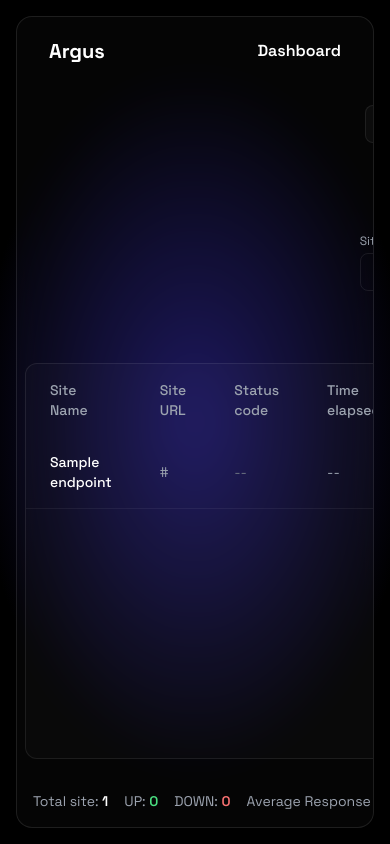
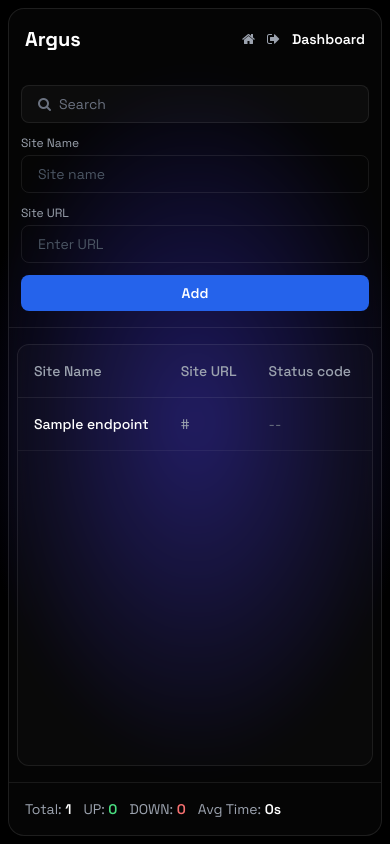
Before and after one commit to harshanrepo/Argus-API-Uptime-Monitor, a Flask app: page /dashboard in a window 390 px wide. Run offline with Flask 3, Linux system fonts and the light colour scheme; the visitor is signed in with stand-in values (Sample User, id 1); tables that the repository leaves empty hold one stand-in row (values such as "Sample post"); some libraries are stand-ins or nearby versions.

Commit message:
style: make all pages responsive for mobile.

```diff
--- a/templates/dashboard.html
+++ b/templates/dashboard.html
@@ -5,77 +5,91 @@
     <meta charset="UTF-8">
     <meta name="viewport" content="width=device-width, initial-scale=1.0">
     <title>Argus - Dashboard</title>
-    <link rel="shortcut icon" href="favicon.png" type="image/png">
-    <link href="https://fonts.googleapis.com/css2?family=Space+Grotesk:wght@300;400;500;600;700&display=swap"
-        rel="stylesheet">
+    <link rel="shortcut icon" href="/static/favicon.png" type="image/png">
+    <link href="https://fonts.googleapis.com/css2?family=Space+Grotesk:wght@300;400;500;600;700&display=swap" rel="stylesheet">
     <script src="https://cdn.tailwindcss.com"></script>
     <link rel="stylesheet" href="https://cdnjs.cloudflare.com/ajax/libs/font-awesome/4.7.0/css/font-awesome.min.css">
 </head>
 
-<body class="bg-black text-white font-['Space_Grotesk'] min-h-screen p-4"
+<body class="bg-black text-white font-['Space_Grotesk'] min-h-screen p-2 md:p-4"
     style="background: radial-gradient(ellipse 80% 60% at center, #1a1560 0%, #000000 70%);">
 
     <!-- Outer glass card -->
-    <div class="min-h-[calc(100vh-2rem)] rounded-2xl flex flex-col overflow-hidden" style="background: rgba(255,255,255,0.02);
+    <div class="min-h-[calc(100vh-1rem)] md:min-h-[calc(100vh-2rem)] rounded-2xl flex flex-col overflow-hidden"
+        style="background: rgba(255,255,255,0.02);
                border: 1px solid rgba(255,255,255,0.1);
                backdrop-filter: blur(20px);
                -webkit-backdrop-filter: blur(20px);">
 
-        <!-- Top Navbar — no bottom border -->
-        <div class="flex justify-between items-center px-8 py-5">
+        <!-- Top Navbar -->
+        <div class="flex justify-between items-center px-4 md:px-8 py-4">
             <h1 class="text-white font-bold text-xl"><a href="/">Argus</a></h1>
+
             <!-- Flash messages -->
             {% with messages = get_flashed_messages(with_categories=true) %}
             {% if messages %}
                 {% for category, message in messages %}
                     {% if category == 'error' %}
-            <div class="bg-red-500/10 border border-red-500/30 text-red-400 text-sm px-4 py-3 rounded-lg mb-4">
+                    <div class="bg-red-500/10 border border-red-500/30 text-red-400 text-xs px-3 py-2 rounded-lg">
                         ⚠️ {{ message }}
                     </div>
                     {% endif %}
                 {% endfor %}
             {% endif %}
             {% endwith %}
-            <h2 class="text-white font-semibold text-base">Dashboard</h2>
+
+            <!-- Mobile logout button -->
+            <div class="flex items-center gap-3">
+                <a href="/" class="md:hidden text-gray-400 hover:text-white text-sm">
+                    <i class="fa fa-home"></i>
+                </a>
+                <a href="/logout" class="md:hidden text-gray-400 hover:text-white text-sm">
+                    <i class="fa fa-sign-out"></i>
+                </a>
+                <h2 class="text-white font-semibold text-sm md:text-base">Dashboard</h2>
+            </div>
         </div>
 
         <!-- Body layout -->
         <div class="flex flex-1">
-            <!-- Sidebar-->
-            <div class="hidden md:flex w-36 flex-col justify-center gap-3 px-5 py-6">
+
+            <!-- Sidebar — hidden on mobile -->
+            <div class="hidden md:flex w-36 flex-col justify-center gap-3 px-5 py-6"
+                style="border-right: 1px solid rgba(255,255,255,0.08);">
                 <a href="/"
-                    class="flex items-center gap-3  hover:text-white transition text-sm py-2 px-3 rounded-lg hover:bg-white/5">
-                    <span><i class="fa fa-home"></i></span> Home
+                    class="flex items-center gap-3 text-gray-400 hover:text-white transition text-sm py-2 px-3 rounded-lg hover:bg-white/5">
+                    <i class="fa fa-home"></i> Home
                 </a>
                 <a href="/logout"
-                    class="flex items-center gap-3  hover:text-white transition text-sm py-2 px-3 rounded-lg hover:bg-white/5">
-                    <span><i class="fa fa-sign-out""></i></span> Logout
+                    class="flex items-center gap-3 text-gray-400 hover:text-white transition text-sm py-2 px-3 rounded-lg hover:bg-white/5">
+                    <i class="fa fa-sign-out"></i> Logout
                 </a>
             </div>
 
             <!-- Main content -->
-            <div class=" flex-1 flex flex-col">
+            <div class="flex-1 flex flex-col min-w-0">
 
                 <!-- Add form row -->
-                            <div class="flex flex-col md:flex-row items-end gap-4 px-4 md:px-6 py-5">
+                <div class="flex flex-col md:flex-row items-stretch md:items-end gap-3 px-3 md:px-6 py-4"
+                    style="border-bottom: 1px solid rgba(255,255,255,0.08);">
 
                     <!-- Search -->
-                                <div class="flex items-center gap-2 px-4 py-2 rounded-lg"
+                    <div class="flex items-center gap-2 px-4 py-2 rounded-lg w-full md:w-auto"
                         style="border: 1px solid rgba(255,255,255,0.08); background: rgba(255,255,255,0.03);">
                         <span class="text-gray-500 text-sm"><i class="fa fa-search"></i></span>
                         <input type="text" id="searchInput" placeholder="Search"
-                                        class="bg-transparent text-white text-sm outline-none w-36 placeholder-gray-500"
+                            class="bg-transparent text-white text-sm outline-none w-full md:w-36 placeholder-gray-500"
                             onkeyup="searchTable()">
                     </div>
 
                     <!-- Form -->
-                                <form method="POST" action="/data_add"
-                                    class="flex flex-col md:flex-row items-end gap-4 flex-1">
+                    <form method="POST" action="/data_add" class="flex flex-col md:flex-row items-stretch md:items-end gap-3 flex-1">
+
                         <!-- Site Name -->
                         <div class="flex flex-col gap-1">
                             <label class="text-gray-400 text-xs">Site Name</label>
                             <input type="text" name="name" placeholder="Site name" required
-                                            class="bg-transparent text-white text-sm outline-none rounded-lg px-4 py-2 placeholder-gray-600 w-44"
+                                class="bg-transparent text-white text-sm outline-none rounded-lg px-4 py-2 placeholder-gray-600 w-full md:w-44"
                                 style="border: 1px solid rgba(255,255,255,0.08);">
                         </div>
 
@@ -89,7 +103,7 @@
 
                         <!-- Add button -->
                         <button type="submit"
-                                        class="bg-blue-600 hover:bg-blue-700 text-white px-6 py-2 rounded-lg text-sm font-semibold transition duration-200">
+                            class="w-full md:w-auto bg-blue-600 hover:bg-blue-700 text-white px-6 py-2 rounded-lg text-sm font-semibold transition duration-200">
                             Add
                         </button>
 
@@ -97,26 +111,26 @@
                 </div>
 
                 <!-- Table card -->
-                            <div class="flex-1 mx-2 md:mx-4 mb-4 rounded-xl overflow-x-auto" style="background: rgba(255,255,255,0.02);
-                border: 1px solid rgba(255,255,255,0.08);">
+                <div class="flex-1 mx-2 md:mx-4 my-4 rounded-xl overflow-x-auto"
+                    style="background: rgba(255,255,255,0.02); border: 1px solid rgba(255,255,255,0.08);">
                     <table class="w-full text-sm" id="endpointTable">
                         <thead>
-                                        <tr>
-                                            <th class="text-left px-6 py-4 font-medium text-gray-400">Site Name</th>
-                                            <th class="text-left px-6 py-4 font-medium text-gray-400">Site URL</th>
-                                            <th class="text-left px-6 py-4 font-medium text-gray-400">Status code</th>
-                                            <th class="text-left px-6 py-4 font-medium text-gray-400">Time elapsed</th>
-                                            <th class="px-6 py-4"></th>
-                                            <th class="px-6 py-4"></th>
+                            <tr style="border-bottom: 1px solid rgba(255,255,255,0.08);">
+                                <th class="text-left px-4 md:px-6 py-4 font-medium text-gray-400 whitespace-nowrap">Site Name</th>
+                                <th class="text-left px-4 md:px-6 py-4 font-medium text-gray-400 whitespace-nowrap">Site URL</th>
+                                <th class="text-left px-4 md:px-6 py-4 font-medium text-gray-400 whitespace-nowrap">Status code</th>
+                                <th class="text-left px-4 md:px-6 py-4 font-medium text-gray-400 whitespace-nowrap">Time elapsed</th>
+                                <th class="px-4 md:px-6 py-4"></th>
+                                <th class="px-4 md:px-6 py-4"></th>
                             </tr>
                         </thead>
                         <tbody>
                             {% for endpoint in endpoints %}
                             <tr class="hover:bg-white/5 transition"
                                 style="border-bottom: 1px solid rgba(255,255,255,0.06);">
-                                            <td class="px-6 py-4 text-white font-medium">{{ endpoint.name }}</td>
-                                            <td class="px-6 py-4 text-gray-400">{{ endpoint.url }}</td>
-                                            <td class="px-6 py-4">
+                                <td class="px-4 md:px-6 py-4 text-white font-medium whitespace-nowrap">{{ endpoint.name }}</td>
+                                <td class="px-4 md:px-6 py-4 text-gray-400 whitespace-nowrap max-w-[150px] truncate">{{ endpoint.url }}</td>
+                                <td class="px-4 md:px-6 py-4 whitespace-nowrap">
                                     {% if logs[endpoint.id] and logs[endpoint.id].status_code %}
                                         {% if logs[endpoint.id].status_code == 200 %}
                                         <span class="flex items-center gap-2 text-green-400">
@@ -133,24 +147,24 @@
                                         <span class="text-gray-500">--</span>
                                     {% endif %}
                                 </td>
-                                            <td class="px-6 py-4 text-gray-400">
+                                <td class="px-4 md:px-6 py-4 text-gray-400 whitespace-nowrap">
                                     {% if logs[endpoint.id] and logs[endpoint.id].response_time %}
                                         {{ "%.2f"|format(logs[endpoint.id].response_time) }}s
                                     {% else %}
                                         --
                                     {% endif %}
                                 </td>
-                                            <td class="px-6 py-4">
+                                <td class="px-4 md:px-6 py-4">
                                     <form method="POST" action="/delete/{{ endpoint.id }}">
                                         <button type="submit"
-                                                        class="text-red-400 hover:text-red-300 text-sm transition">
+                                            class="text-red-400 hover:text-red-300 text-sm transition whitespace-nowrap">
                                             Delete
                                         </button>
                                     </form>
                                 </td>
-                                            <td class="px-6 py-4">
+                                <td class="px-4 md:px-6 py-4">
                                     <a href="/update/{{ endpoint.id }}"
-                                                    class="text-blue-400 hover:text-blue-300 text-sm transition">
+                                        class="text-blue-400 hover:text-blue-300 text-sm transition whitespace-nowrap">
                                         Edit
                                     </a>
                                 </td>
@@ -160,14 +174,13 @@
                     </table>
                 </div>
 
-                            <!-- Stats bar — only top border -->
-                            <div class="flex flex-wrap gap-4 px-4 md:px-8 py-4 text-sm text-gray-400">
-                                <span>Total site: <span class="text-white font-semibold">{{ total }}</span></span>
+                <!-- Stats bar -->
+                <div class="flex flex-wrap gap-3 md:gap-6 px-4 md:px-8 py-4 text-sm text-gray-400"
+                    style="border-top: 1px solid rgba(255,255,255,0.08);">
+                    <span>Total: <span class="text-white font-semibold">{{ total }}</span></span>
                     <span>UP: <span class="text-green-400 font-semibold">{{ up }}</span></span>
                     <span>DOWN: <span class="text-red-400 font-semibold">{{ down }}</span></span>
-                                <span>Average Response Time: <span class="text-white font-semibold">{{ avg_time
-                                        }}s</span></span>
-
+                    <span>Avg Time: <span class="text-white font-semibold">{{ avg_time }}s</span></span>
                 </div>
 
             </div>
@@ -192,5 +205,4 @@
     </script>
 
 </body>
-
 </html>
--- a/templates/update.html
+++ b/templates/update.html
@@ -45,7 +45,7 @@
             </div>
 
             <button type="submit"
-                class="w-full bg-[#4B45C6] hover:bg-[#3d38a8] text-white font-semibold py-3 rounded-lg transition duration-300">
+                class="w-full text-center text-gray-400 hover:text-white py-3 mt-2 block transition">
                 <a href="/dashboard">Update</a>
             </button>
             <button type="submit"
```
Lines whose indentation alone changed are shown as unchanged.
